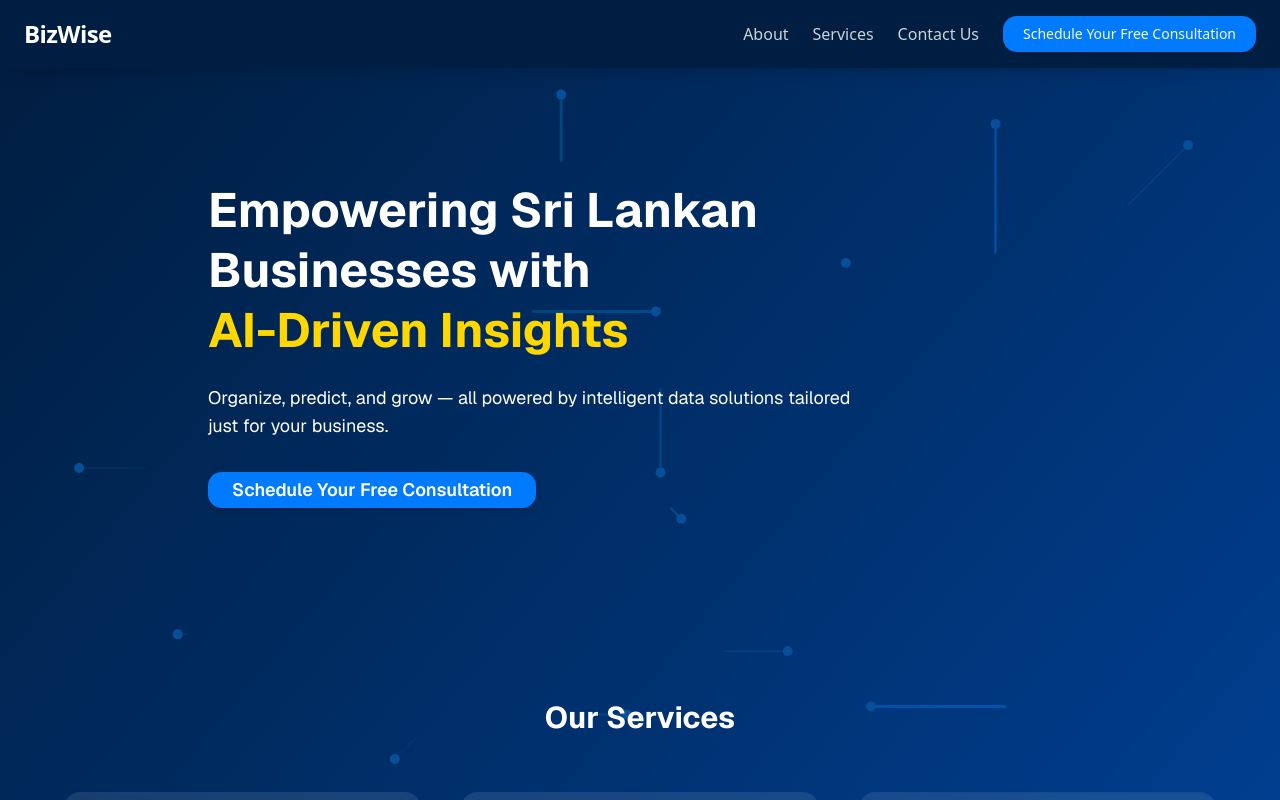
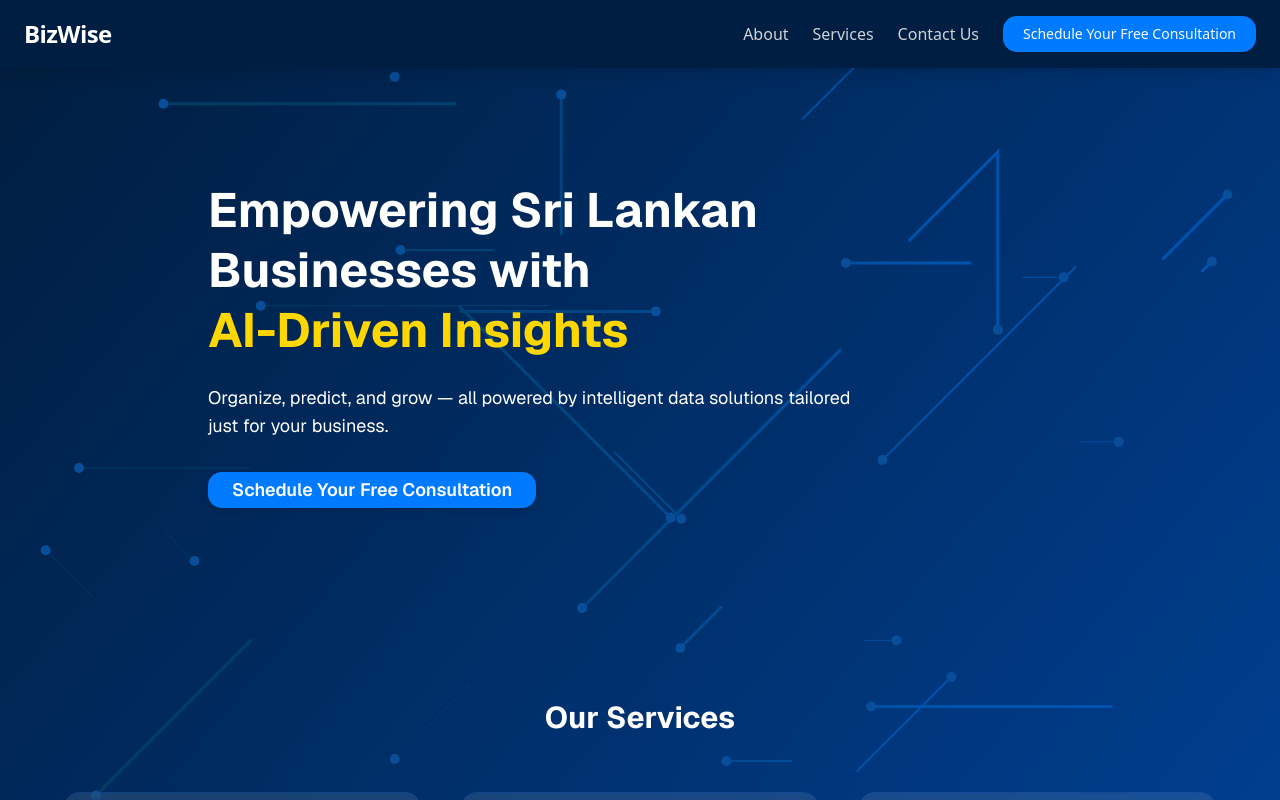
Before and after one commit to kanee98/bizwise, a Next.js app: page / in a window 1280 px wide. Shown: the top 800 px of the page. Built offline with nearby package versions, Linux system fonts and the light colour scheme.

Commit message:
moved the canvas to layout file

```diff
--- a/src/app/layout.tsx
+++ b/src/app/layout.tsx
@@ -5,6 +5,7 @@ import '../../styles/CircuitMaster.css'
 
 import Navbar from "@/components/ui/navbar";
 import Footer from "@/components/ui/footer";
+import CircuitBackground from "@/components/ui/CircuitBackground";
 
 const geistSans = Geist({
   variable: "--font-geist-sans",
@@ -29,6 +30,7 @@ export default function RootLayout({
   return (
     <html lang="en">
       <body className={`${geistSans.variable} ${geistMono.variable} antialiased`}>
+        <CircuitBackground />
         <Navbar />
         {children}
         <Footer />
--- a/src/app/pages/home.tsx
+++ b/src/app/pages/home.tsx
@@ -9,7 +9,6 @@ import {
   UserCheck,
   LifeBuoy,
 } from "lucide-react";
-import CircuitBackground from "@/components/ui/CircuitBackground";
 import { useScrollToTop } from "@/hooks/homePage";
 
 export default function HomePage() {
@@ -17,8 +16,6 @@ export default function HomePage() {
 
   return (
     <main className="min-h-screen bg-gradient-to-br from-[#001e41] to-[#004AAD] text-white font-sans">
-      <CircuitBackground />
-
       {/* Hero Section */}
       <section className="flex flex-col text-left px-4 py-28 max-w-4xl mx-auto relative z-10">
         <motion.h2
```
